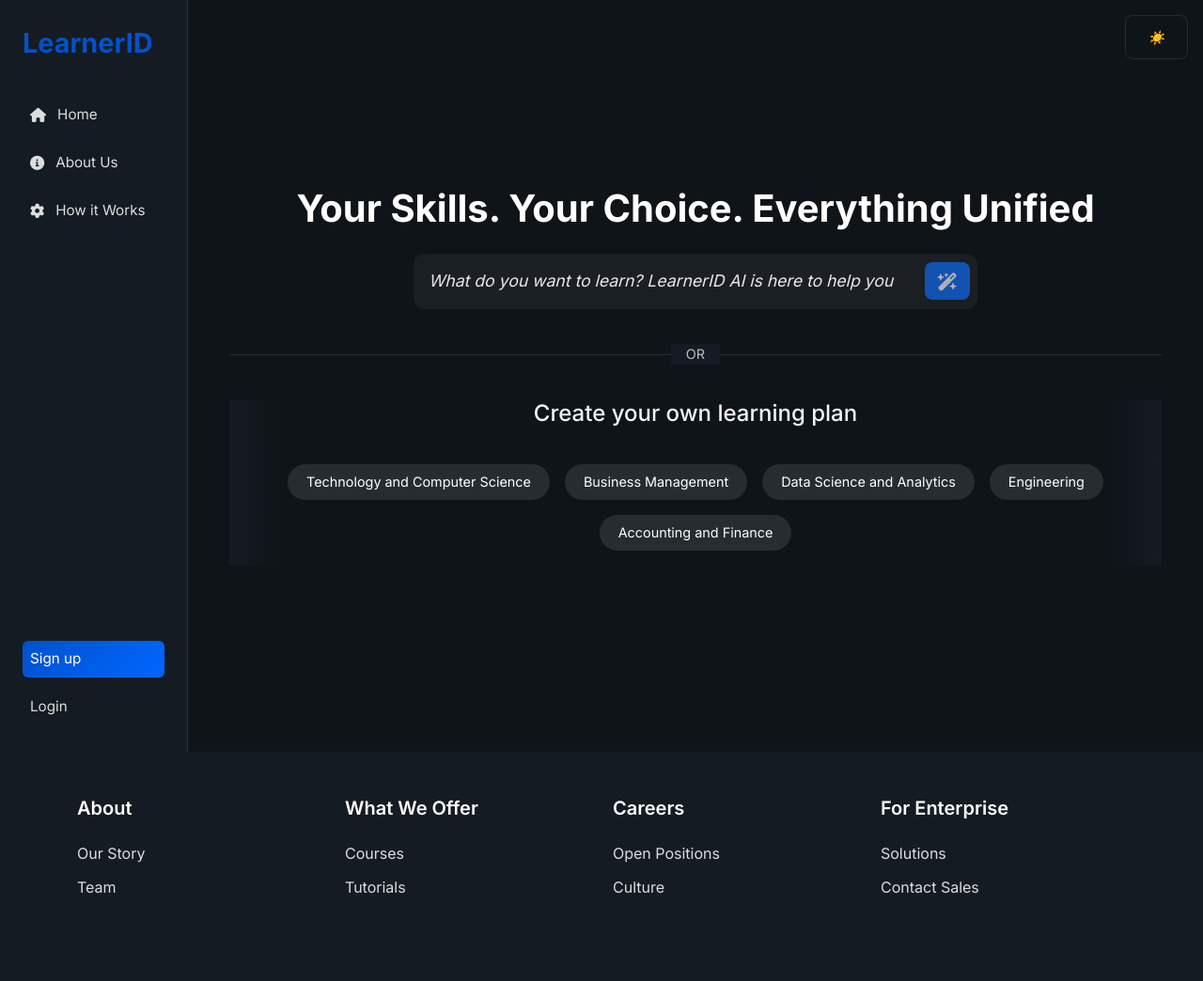
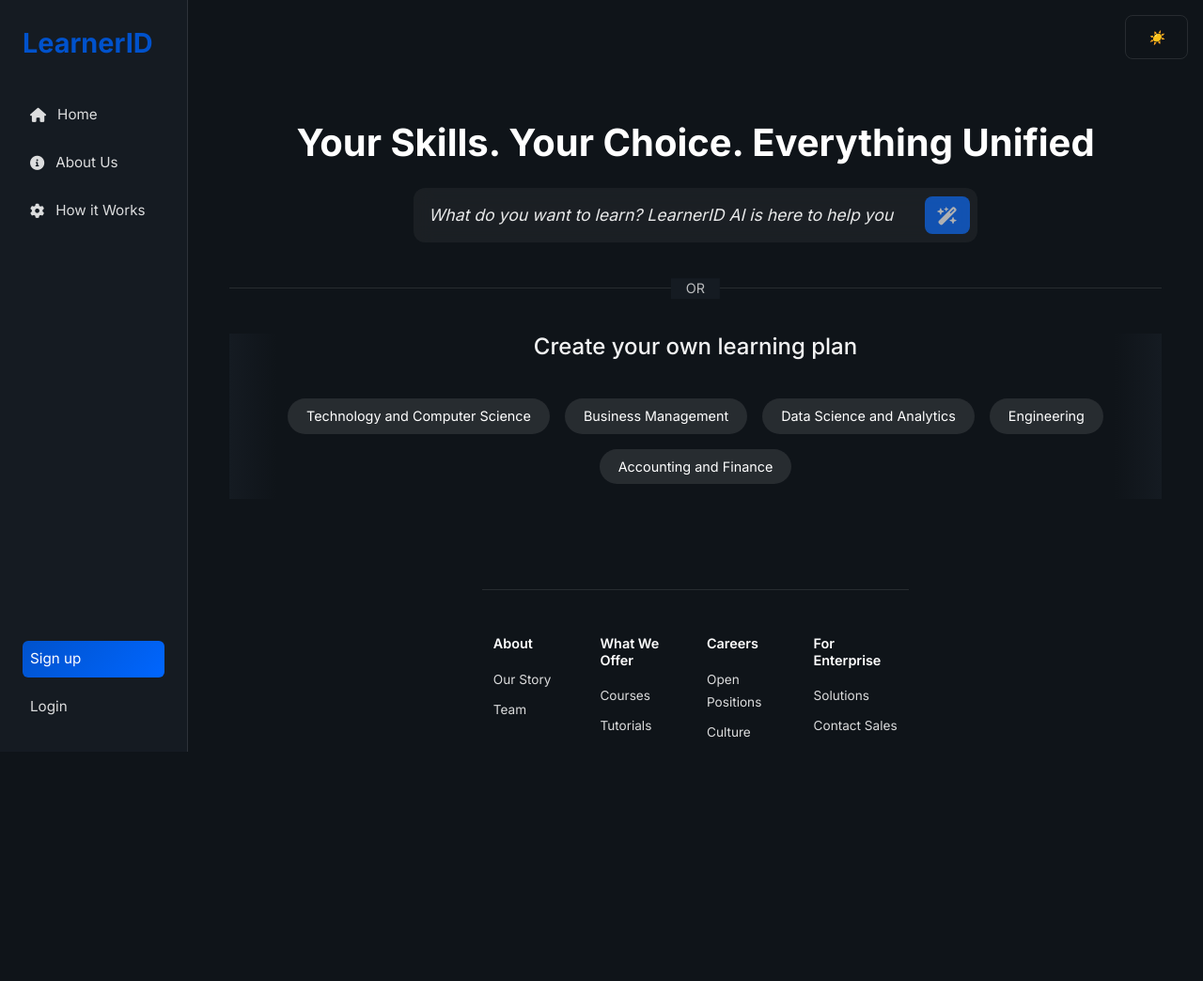
Before and after one commit to srikrishna-Challa/LearnerID_HTML, a Flask app: page / in a window 1280 px wide. Shown: the whole page at 94% size. After the commit the page ends 800 px from the top, so only its background shows below. Run offline with Flask 3, Linux system fonts and the light colour scheme.

Commit message:
Agent query: Can you verify if: 1. The page takes full viewport height? 2. The footer is integrated into the main section? 3. The footer styling matches the design?

```diff
--- a/static/css/style.css
+++ b/static/css/style.css
@@ -1,3 +1,43 @@
+main {
+    min-height: 100vh;
+    display: flex;
+    flex-direction: column;
+    padding: 2rem;
+}
+
+.hero {
+    flex: 1;
+    display: flex;
+    flex-direction: column;
+    justify-content: center;
+}
+
+.footer-content {
+    padding-top: 3rem;
+    border-top: 1px solid rgba(255, 255, 255, 0.1);
+}
+
+.footer-content h6 {
+    color: var(--text-color);
+    font-size: 0.9rem;
+    font-weight: 600;
+    margin-bottom: 1rem;
+}
+
+.footer-content ul li a {
+    color: var(--text-muted);
+    text-decoration: none;
+    font-size: 0.85rem;
+    transition: color 0.3s ease;
+}
+
+.footer-content ul li a:hover {
+    color: var(--text-color);
+}
+
+.footer-content ul li:not(:last-child) {
+    margin-bottom: 0.5rem;
+}
 :root {
     /* Common variables */
     --primary-color: #0052CC;
--- a/templates/index.html
+++ b/templates/index.html
@@ -56,6 +56,41 @@
                     <span class="topic-pill" onclick="showQuestionnaire()">Data Science and Analytics</span>
                     <span class="topic-pill" onclick="showQuestionnaire()">Engineering</span>
                     <span class="topic-pill" onclick="showQuestionnaire()">Accounting and Finance</span>
+                </div>
+            </div>
+        </div>
+    </section>
+
+    <section class="footer-content mt-auto">
+        <div class="container">
+            <div class="row g-4">
+                <div class="col-md-3">
+                    <h6>About</h6>
+                    <ul class="list-unstyled">
+                        <li><a href="#">Our Story</a></li>
+                        <li><a href="#">Team</a></li>
+                    </ul>
+                </div>
+                <div class="col-md-3">
+                    <h6>What We Offer</h6>
+                    <ul class="list-unstyled">
+                        <li><a href="#">Courses</a></li>
+                        <li><a href="#">Tutorials</a></li>
+                    </ul>
+                </div>
+                <div class="col-md-3">
+                    <h6>Careers</h6>
+                    <ul class="list-unstyled">
+                        <li><a href="#">Open Positions</a></li>
+                        <li><a href="#">Culture</a></li>
+                    </ul>
+                </div>
+                <div class="col-md-3">
+                    <h6>For Enterprise</h6>
+                    <ul class="list-unstyled">
+                        <li><a href="#">Solutions</a></li>
+                        <li><a href="#">Contact Sales</a></li>
+                    </ul>
                 </div>
             </div>
         </div>
@@ -313,39 +348,4 @@
         </div>
     </div>
 </div>
-
-<footer class="footer mt-auto py-5">
-    <div class="container">
-        <div class="row">
-            <div class="col-md-3 mb-4">
-                <h5>About</h5>
-                <ul class="list-unstyled">
-                    <li><a href="#">Our Story</a></li>
-                    <li><a href="#">Team</a></li>
-                </ul>
-            </div>
-            <div class="col-md-3 mb-4">
-                <h5>What We Offer</h5>
-                <ul class="list-unstyled">
-                    <li><a href="#">Courses</a></li>
-                    <li><a href="#">Tutorials</a></li>
-                </ul>
-            </div>
-            <div class="col-md-3 mb-4">
-                <h5>Careers</h5>
-                <ul class="list-unstyled">
-                    <li><a href="#">Open Positions</a></li>
-                    <li><a href="#">Culture</a></li>
-                </ul>
-            </div>
-            <div class="col-md-3 mb-4">
-                <h5>For Enterprise</h5>
-                <ul class="list-unstyled">
-                    <li><a href="#">Solutions</a></li>
-                    <li><a href="#">Contact Sales</a></li>
-                </ul>
-            </div>
-        </div>
-    </div>
-</footer>
 {% endblock %}
```
